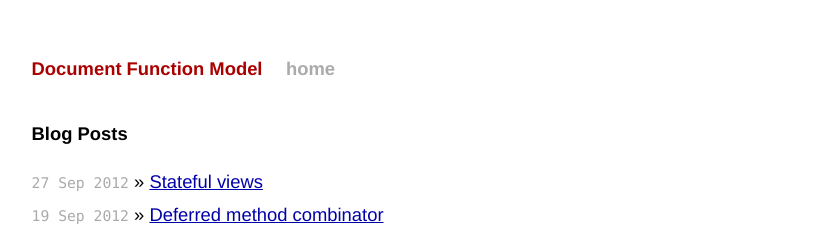
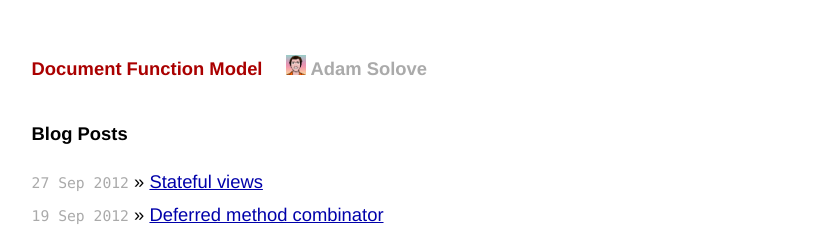
Before and after one commit to asolove/asolove.github.io, a Jekyll site: the page built from index.html, in a window 1280 px wide. Shown: the top 245 px of the page, without its empty margins (222-1057 px from the left). Built offline with Jekyll 4.4.1, drawn with Linux system fonts in a browser that asks for light colours.

Commit message:
Add avatar.

```diff
--- a/_layouts/default.html
+++ b/_layouts/default.html
@@ -19,7 +19,10 @@
           <div class="site">
             <div class="header">
               <h1 class="title"><a href="/">{{ site.name }}</a></h1>
-              <a class="extra" href="/">home</a>
+              <a class="extra" href="/">
+                <img src="/img/avatar.jpeg" height="20"/>
+                Adam Solove
+              </a>
             </div>
 
                 {{ content }}
--- a/css/main.css
+++ b/css/main.css
@@ -75,6 +75,7 @@ ul.posts span {
 .site .header h1.title {
   display: inline-block;
   margin-bottom: 2em;
+  margin-right: 1em;
 }
 
 .site .header h1.title a {
@@ -87,7 +88,6 @@ ul.posts span {
 
 .site .header a.extra {
   color: #aaa;
-  margin-left: 1em;
 }
 
 .site .header a.extra:hover {
```
Also changed, not shown: img/avatar.jpeg (added).
